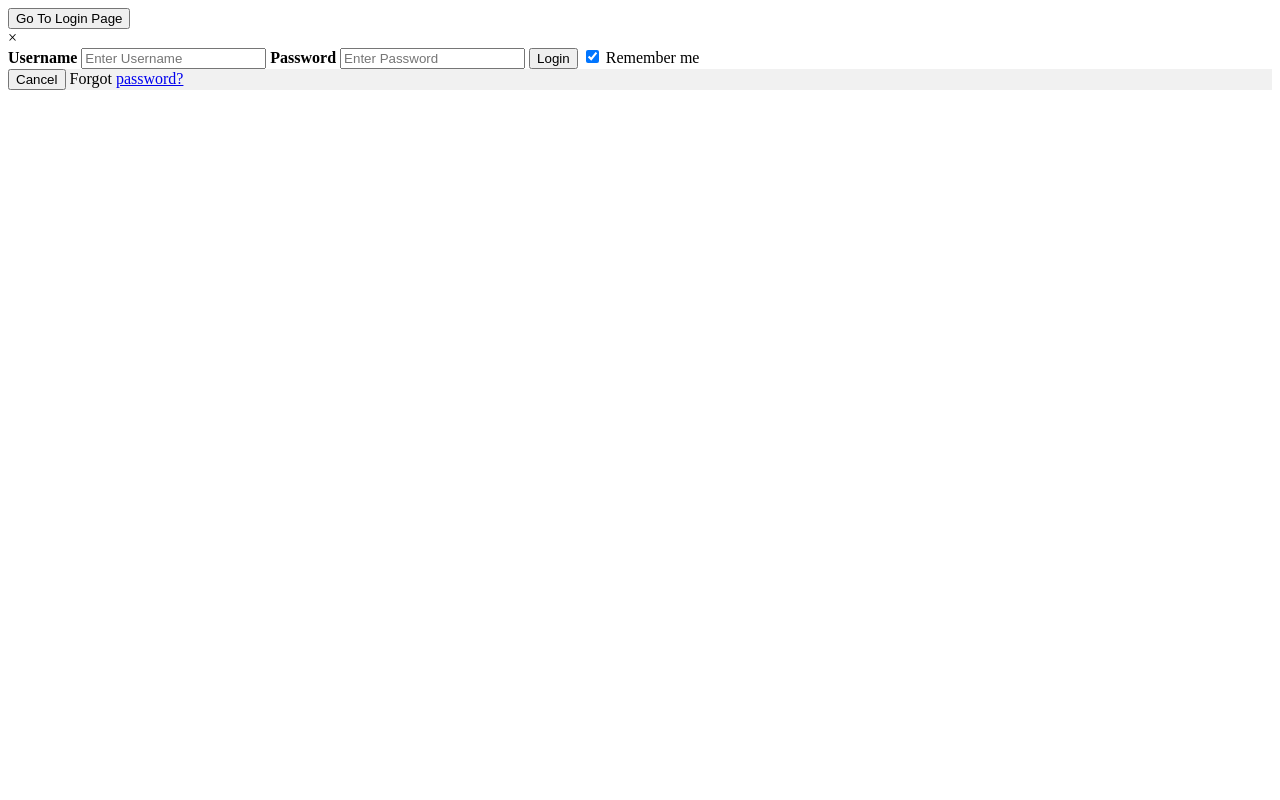
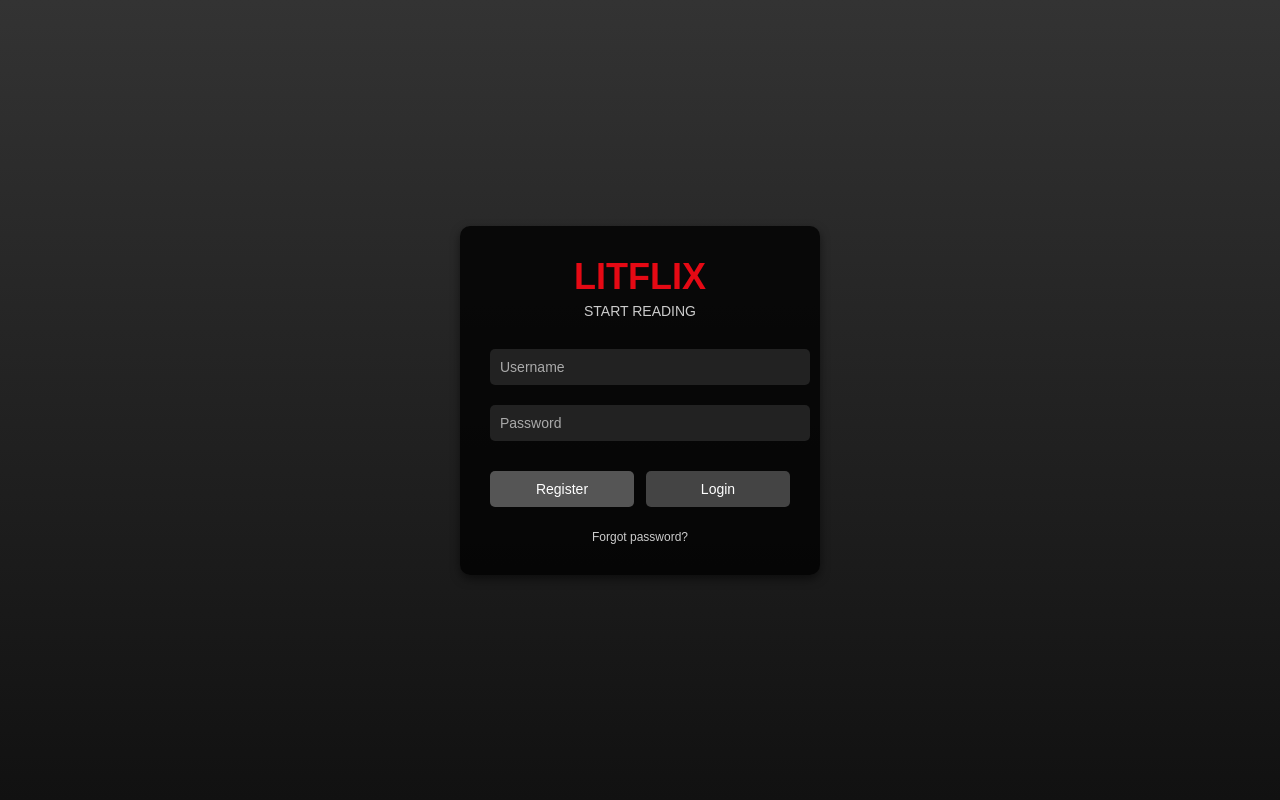
Before and after one commit to gregvandyne/team1, a Flask app: page /loginPage in a window 1280 px wide. Run offline with Flask 3, Linux system fonts and the light colour scheme.

Commit message:
Completely revised 'Login' and 'Create Account' pages to match mock-up - Also updated navigation paths to work correctly with flask across all pages

```diff
--- a/app.py
+++ b/app.py
@@ -5,7 +5,7 @@ from flask import render_template
 app = Flask(__name__)
 
 # Home page route
-@app.route('/')
+@app.route('/home')
 def home():
     return render_template('index.html')
 
--- a/static/createAccount.js
+++ b/static/createAccount.js
@@ -33,3 +33,8 @@ document.getElementById("createAccountForm").addEventListener("submit", async (e
         alert("Server error. Please try again later.");
     }
 });
+
+// Redirect back to login page for 'Back to Login' button
+document.getElementById("backToLoginBtn").addEventListener("click", () => {
+    window.location.href = "/loginPage";
+});
--- /dev/null
+++ b/static/loginPage.css
@@ -0,0 +1,103 @@
+body {
+    margin: 0;
+    font-family: Arial, sans-serif;
+    background: linear-gradient(to bottom, #333, #111);
+    color: white;
+    display: flex;
+    justify-content: center;
+    align-items: center;
+    height: 100vh;
+}
+
+.login-container {
+    text-align: center;
+    background-color: rgba(0, 0, 0, 0.8);
+    padding: 30px;
+    border-radius: 10px;
+    box-shadow: 0 4px 10px rgba(0, 0, 0, 0.5);
+    width: 300px;
+}
+
+.login-header h1 {
+    color:#e50914;
+    font-weight: bold;
+    font-size: 36px;
+    margin: 0;
+}
+
+.login-header p {
+    font-size: 14px;
+    margin: 5px 0 20px;
+    color: #ccc;
+}
+
+form input[type="text"], form input[type="password"], form input[type="email"] {
+    width: 100%;
+    padding: 10px;
+    margin: 10px 0;
+    border: none;
+    border-radius: 5px;
+    background: #222;
+    color: white;
+    font-size: 14px;
+}
+
+form input::placeholder {
+    color: #aaa;
+}
+
+.button-group {
+    display: flex;
+    justify-content: space-between;
+    margin-top: 20px;
+}
+
+.button-group button {
+    width: 48%;
+    padding: 10px;
+    border: none;
+    border-radius: 5px;
+    font-size: 14px;
+    cursor: pointer;
+}
+
+#registerBtn {
+    background-color: #555;
+    color: white;
+}
+
+#registerBtn:hover {
+    background-color: #777;
+}
+
+form button[type="submit"] {
+    background-color: #444;
+    color: white;
+}
+
+form button[type="submit"]:hover {
+    background-color: #666;
+}
+
+.forgot-password {
+    margin-top: 20px;
+}
+
+.forgot-password a {
+    color: #ccc;
+    text-decoration: none;
+    font-size: 12px;
+}
+
+.forgot-password a:hover {
+    text-decoration: underline;
+}
+
+#backToLoginBtn {
+    background-color: #555;
+    color: white;
+}
+
+#backToLoginBtn:hover {
+    background-color: #777;
+}
--- a/templates/collection.html
+++ b/templates/collection.html
@@ -9,12 +9,12 @@
 <body>
     <header>
         <nav>
-            <a href="index.html" class="logo">LITFLIX</a>
+            <a href="/home" class="logo">LITFLIX</a>
             <div class="search-container">
                 <input id="search-input" type="text" placeholder="Search by Genre, Author, ISBN">
-                <a href="searchPage.html" class="search-btn">🔍</a>
+                <a href="/searchPage" class="search-btn">🔍</a>
             </div>
-            <a href="myshelf.html" class="my-shelf-btn">My Shelf</a>
+            <a href="/myShelf" class="my-shelf-btn">My Shelf</a>
         </nav>
     </header>
 
--- a/templates/loginPage.html
+++ b/templates/loginPage.html
@@ -1,34 +1,29 @@
+<!DOCTYPE html>
+<html lang="en">
+<head>
+    <meta charset="UTF-8">
+    <meta name="viewport" content="width=device-width, initial-scale=1.0">
+    <title>Login - LitFlix</title>
+    <link rel="stylesheet" href="../static/loginPage.css">
+</head>
 <body>
-
-
-    <!-- Button to open the modal login form -->
-    <button id="loginBtn">Go To Login Page</button>
-
-    <!-- The Modal -->
-    <div id="loginBody" class="modal">
-        <span id="closeModal" class="close" title="Close Modal">&times;</span>
-
-        <!-- Modal Content -->
+    <div class="login-container">
+        <div class="login-header">
+            <h1>LITFLIX</h1>
+            <p>START READING</p>
+        </div>
         <form id="loginForm" action="/login" method="POST">
-
-            <div class="container">
-                <label for="uname"><b>Username</b></label>
-                <input type="text" placeholder="Enter Username" name="uname" required>
-
-                <label for="psw"><b>Password</b></label>
-                <input type="password" placeholder="Enter Password" name="psw" required>
-
+            <input type="text" placeholder="Username" name="uname" required>
+            <input type="password" placeholder="Password" name="psw" required>
+            <div class="button-group">
+                <button type="button" id="registerBtn" onclick="window.location.href='/createAccount'">Register</button>
                 <button type="submit">Login</button>
-                <label>
-                    <input type="checkbox" checked="checked" name="remember"> Remember me
-                </label>
             </div>
-
-            <div class="container" style="background-color:#f1f1f1">
-                <button type="button" id="cancelBtn" class="cancelbtn">Cancel</button>
-                <span class="psw">Forgot <a href="#">password?</a></span>
+            <div class="forgot-password">
+                <a href="/createAccount">Forgot password?</a>
             </div>
         </form>
     </div>
     <script src="../static/loginPage.js"></script>
 </body>
+</html>
--- a/templates/myShelf.html
+++ b/templates/myShelf.html
@@ -9,12 +9,12 @@
 <body>
     <header>
         <nav>
-            <a href="index.html" class="logo">LITFLIX</a>
+            <a href="/home" class="logo">LITFLIX</a>
             <div class="search-container">
                 <input id="search-input" type="text" placeholder="Search by Genre, Author, ISBN">
-                <a href="searchPage.html" class="search-btn">🔍</a>
+                <a href="/searchPage" class="search-btn">🔍</a>
             </div>
-            <a href="myShelf.html" class="my-shelf-btn">My Shelf</a>
+            <a href="/myShelf" class="my-shelf-btn">My Shelf</a>
         </nav>
     </header>
     <main>
--- a/templates/searchPage.html
+++ b/templates/searchPage.html
@@ -9,12 +9,12 @@
 <body>
     <header>
         <nav>
-            <a href="index.html" class="logo">LITFLIX</a>
+            <a href="/home" class="logo">LITFLIX</a>
             <div class="search-container">
                 <input id="search-input" type="text" placeholder="Search by Genre, Author, ISBN">
-                <a href="searchPage.html" class="search-btn">🔍</a>
+                <a href="/searchPage" class="search-btn">🔍</a>
             </div>
-            <a href="myShelf.html" class="my-shelf-btn">My Shelf</a>
+            <a href="/myShelf" class="my-shelf-btn">My Shelf</a>
         </nav>
     </header>
     <main>
```
Also changed, not shown: templates/createAccount.html (+17 -16 lines), templates/featured.html (+5 -5 lines), templates/index.html (+6 -6 lines).
